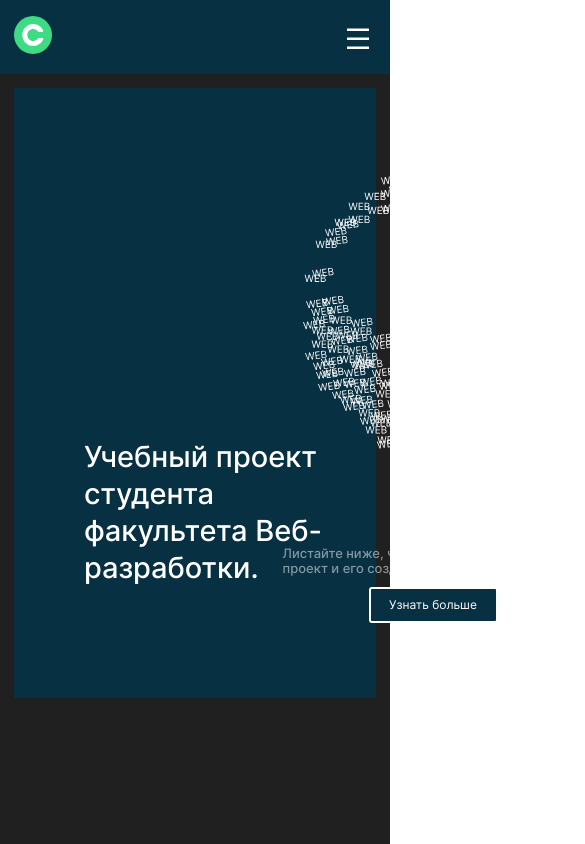
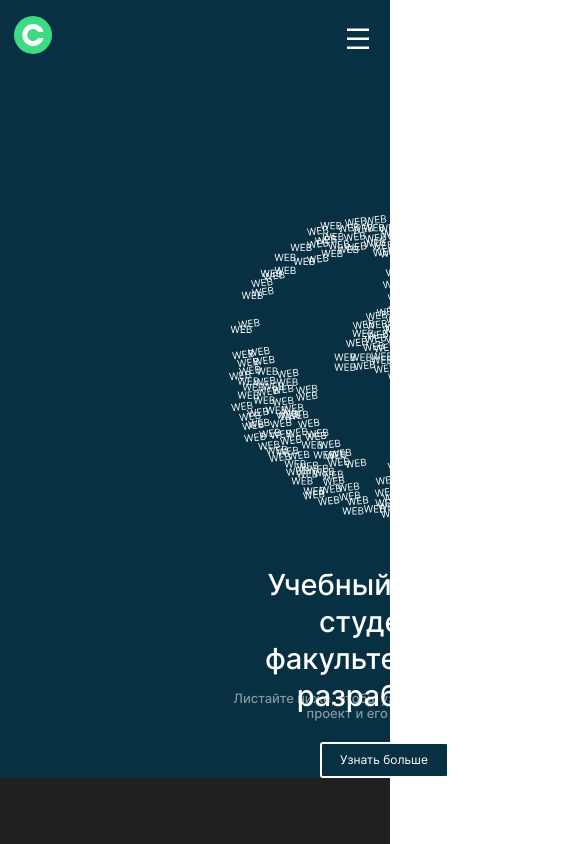
Before and after one commit to mormolad/movies-explorer-frontend, a React (Create React App) app: page / in a window 390 px wide. Shown: the top 844 px of the page, 585 px wide, since content can reach past the window. Built offline with nearby package versions, Linux system fonts and the light colour scheme; no server answers.

Commit message:
header 768

```diff
--- a/src/components/Promo/Promo.css
+++ b/src/components/Promo/Promo.css
@@ -1,12 +1,12 @@
 .promo {
   box-sizing: border-box;
   position: relative;
+  background-color: #073042;
 }
 
 .promo__container {
   height: auto;
   min-height: 493px;
-  background-color: #073042;
   color: #ffffff;
   display: grid;
   grid-template-areas: 'b a' 'c a' 'd a';
@@ -34,7 +34,7 @@
   text-align: left;
   margin-left: 70px;
   margin-top: 0;
-  color: #ffffff80
+  color: #ffffff80;
 }
 
 .promo__button {
@@ -60,27 +60,73 @@
 
 @media screen and (max-width: 1290px) {
   .promo {
-    vertical-align: middle;
+    display: block;
+    align-items: center;
+    justify-content: center;
   }
+  .promo__container {
+    width: 1024px;
+    min-height: 834px;
+    grid-template-columns: 640px 380px;
+    grid-template-rows: 200px 100px auto;
+    margin: 0 auto;
+  }
+  .promo__title {
+    max-width: 640px;
+    font-size: 40px;
+    line-height: 50px;
+    margin: 70px auto 0 0;
+  }
+  .promo__subtitle {
+    margin-left: 0;
+  }
+  .promo__button {
+    margin: 0 auto 0 0;
+  }
+  .promo__landing-logo {
+    margin-left: 70px;
+  }
+}
 
+@media screen and (max-width: 1023px) {
   .promo__container {
     min-height: 834px;
+    max-width: 768px;
     grid-template-areas: 'a' 'b' 'c' 'd';
     grid-template-columns: 768px;
-    grid-template-rows: 280px 178px auto;
-    justify-items:center;
+    grid-template-rows: 492px 125px auto;
+    justify-items: center;
+  }
+  .promo__landing-logo {
+    margin: 140px auto 48px auto;
   }
   .promo__title {
     max-width: 680px;
     font-size: 40px;
-    line-height: 52px;
+    line-height: 50px;
+    margin: auto;
+    text-align: center;
+  }
+  .promo__subtitle {
+    margin-left: 0;
+    text-align: center;
+  }
+  .promo__button {
+    display: block;
+    margin: 10px auto 0 auto;
   }
 }
 
+/* @media screen and (max-width: 576px) {
+  .promo__container {
+    width: 1024px;
+    min-height: 834px;
+    grid-template-columns: 640px 300px;
+    margin: 0 auto;
+  }
+} */
+
 @media screen and (max-width: 576px) {
-  .promo {
-    padding: 14px 14px 0 14px;
-  }
   .promo__container {
     min-height: 586px;
   }
```
